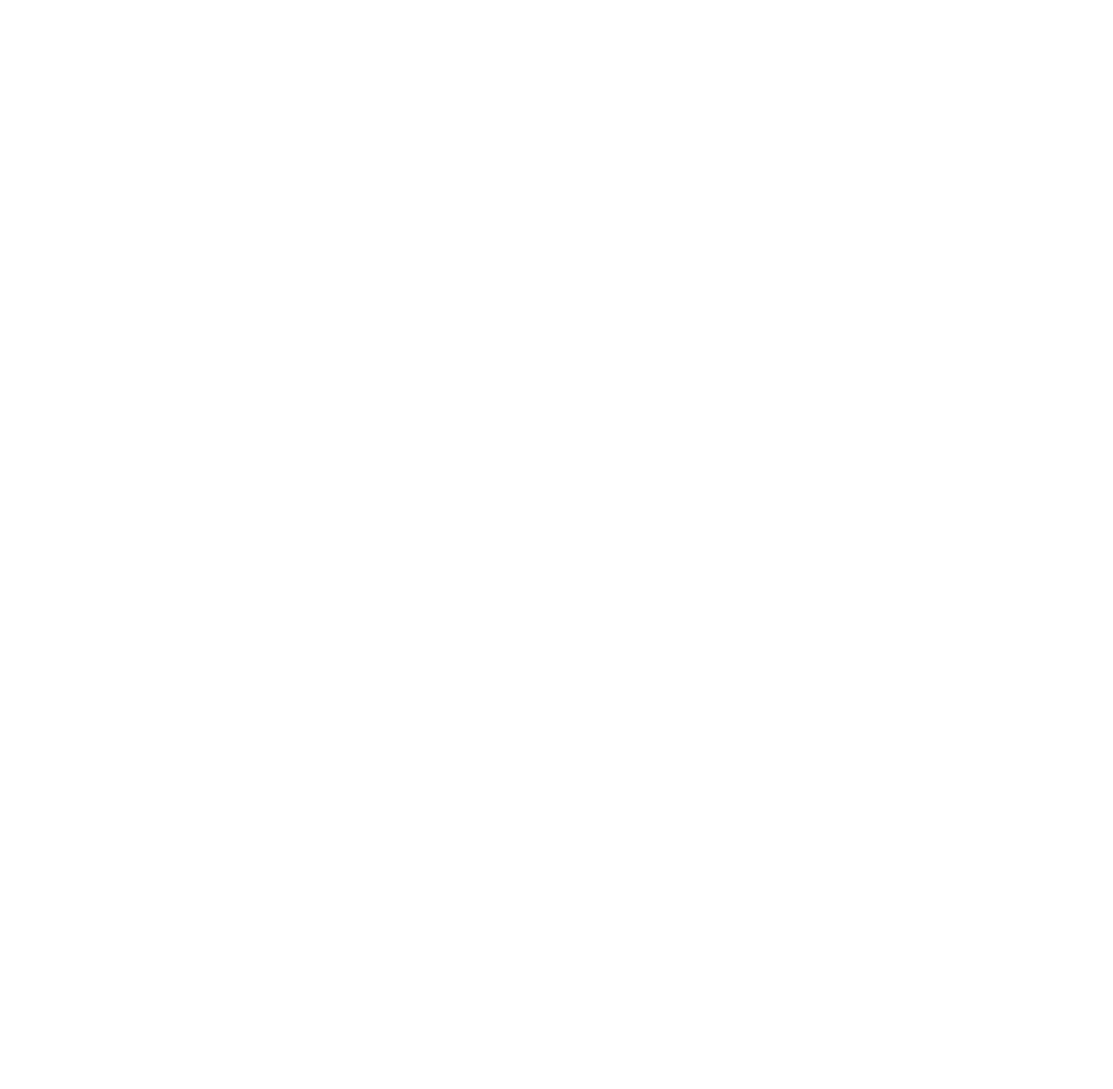
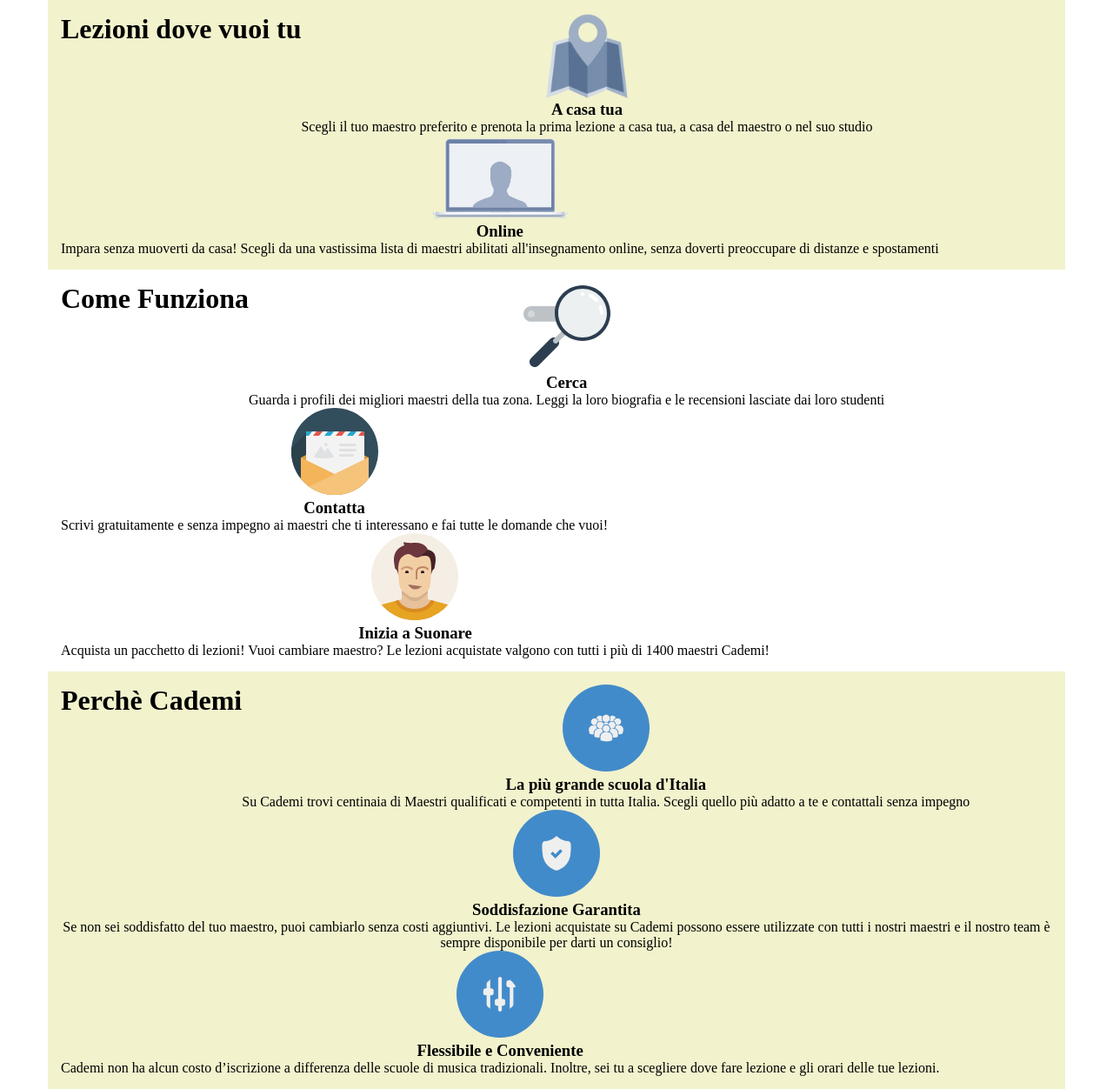
Before and after one commit to wvwall/html-css-resp-wannabe-12bool, a plain HTML site: page index.html in a window 1280 px wide. Shown: the whole page at 87% size. Before the commit the page ends 800 px from the top, so only its background shows below. Drawn offline with Linux system fonts and the light colour scheme.

Commit message:
mobile-first

```diff
--- a/assets/css/master.css
+++ b/assets/css/master.css
@@ -0,0 +1,27 @@
+#lezioni {
+  text-align: center;
+  background-color: #F2F2CD;
+  padding: 15px;
+}
+#lezioni  img {
+  /* per centrare orizzontalmente */
+  display: block;
+  margin: 0 auto;
+}
+img {
+  height: 100px;
+}
+#steps {
+  text-align: center;
+  padding: 15px;
+}
+#why {
+  text-align: center;
+  background-color: #F2F2CD;
+  padding: 15px;
+}
+#why img {
+  background-color: #428bca;
+  border-radius: 50%;
+  padding: 30px;
+}
--- a/index.html
+++ b/index.html
@@ -9,5 +9,60 @@
   </head>
   <body>
 
+    <div id="lezioni" class="container">
+      <div class="col-xs-12">
+        <h1>Lezioni dove vuoi tu</h1>
+      </div>
+      <div class="col-xs-12">
+        <img src="./assets/img/icon/maps.png" alt="">
+        <h3>A casa tua</h3>
+        Scegli il tuo maestro preferito e prenota la prima lezione a casa tua, a casa del maestro o nel suo studio
+      </div>
+      <div class="col-xs-12">
+        <img src="./assets/img/icon/screen.png" alt="">
+          <h3>Online</h3>
+          Impara senza muoverti da casa! Scegli da una vastissima lista di maestri abilitati all'insegnamento online, senza doverti preoccupare di distanze e spostamenti
+      </div>
+    </div>
+    <div id="steps" class="container">
+      <div class="col-xs-12">
+        <h1>Come Funziona</h1>
+      </div>
+      <div class="col-xs-12">
+        <img src="./assets/img/search.svg" alt="">
+          <h3>Cerca</h3>
+          Guarda i profili dei migliori maestri della tua zona. Leggi la loro biografia e le recensioni lasciate dai loro studenti
+      </div>
+      <div class="col-xs-12">
+        <img src="./assets/img/letter.svg" alt="">
+          <h3>Contatta</h3>
+          Scrivi gratuitamente e senza impegno ai maestri che ti interessano e fai tutte le domande che vuoi!
+      </div>
+      <div class="col-xs-12">
+        <img src="./assets/img/male.svg" alt="">
+          <h3>Inizia a Suonare</h3>
+          Acquista un pacchetto di lezioni! Vuoi cambiare maestro? Le lezioni acquistate valgono con tutti i più di 1400 maestri Cademi!
+      </div>
+    </div>
+    <div id="why" class="container">
+      <div class="col-xs-12">
+        <h1>Perchè Cademi</h1>
+      </div>
+      <div class="col-xs-12">
+        <img src="./assets/img/icon/profile.png" alt="">
+          <h3>La più grande scuola d'Italia</h3>
+          Su Cademi trovi centinaia di Maestri qualificati e competenti in tutta Italia. Scegli quello più adatto a te e contattali senza impegno
+      </div>
+      <div class="col-xs-12">
+        <img src="./assets/img/icon/secure.png" alt="">
+          <h3>Soddisfazione Garantita</h3>
+          Se non sei soddisfatto del tuo maestro, puoi cambiarlo senza costi aggiuntivi. Le lezioni acquistate su Cademi possono essere utilizzate con tutti i nostri maestri e il nostro team è sempre disponibile per darti un consiglio!
+      </div>
+      <div class="col-xs-12">
+        <img src="./assets/img/icon/flex.png" alt="">
+          <h3>Flessibile e Conveniente</h3>
+          Cademi non ha alcun costo d’iscrizione a differenza delle scuole di musica tradizionali. Inoltre, sei tu a scegliere dove fare lezione e gli orari delle tue lezioni.
+      </div>
+    </div>
   </body>
 </html>
```
